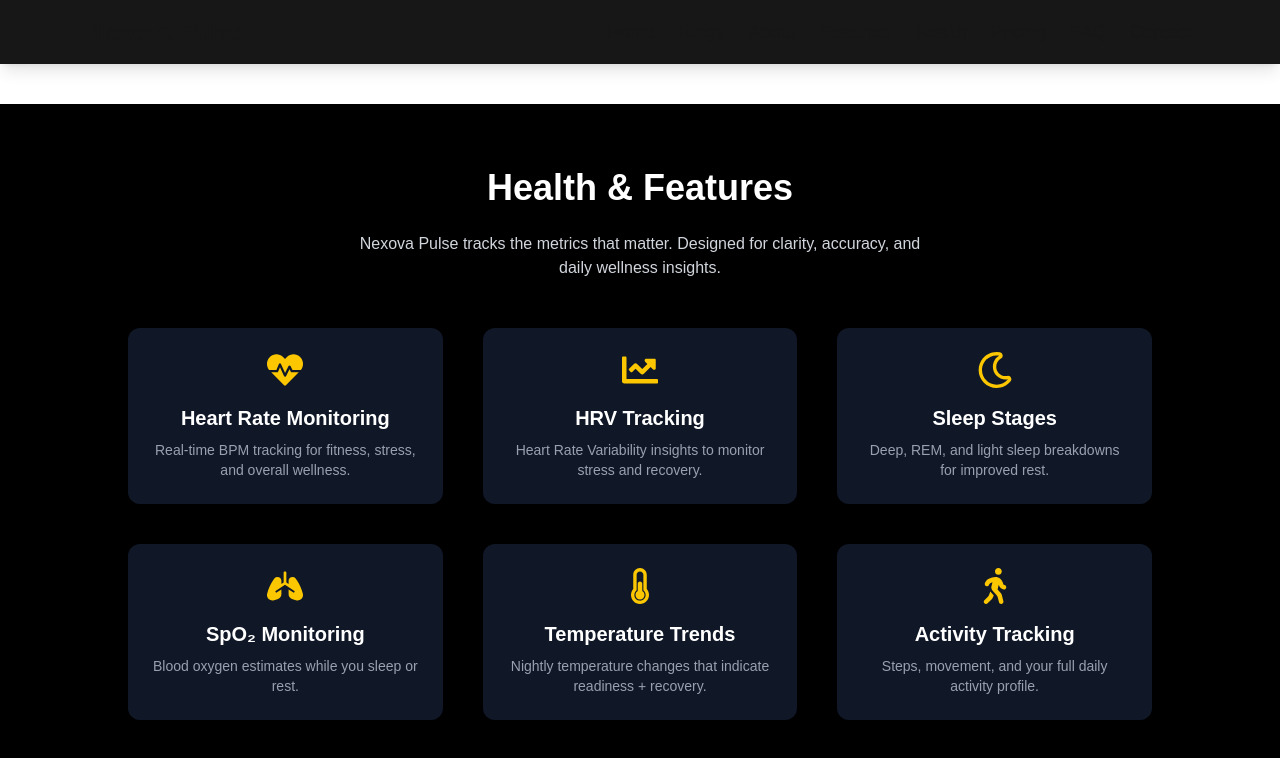
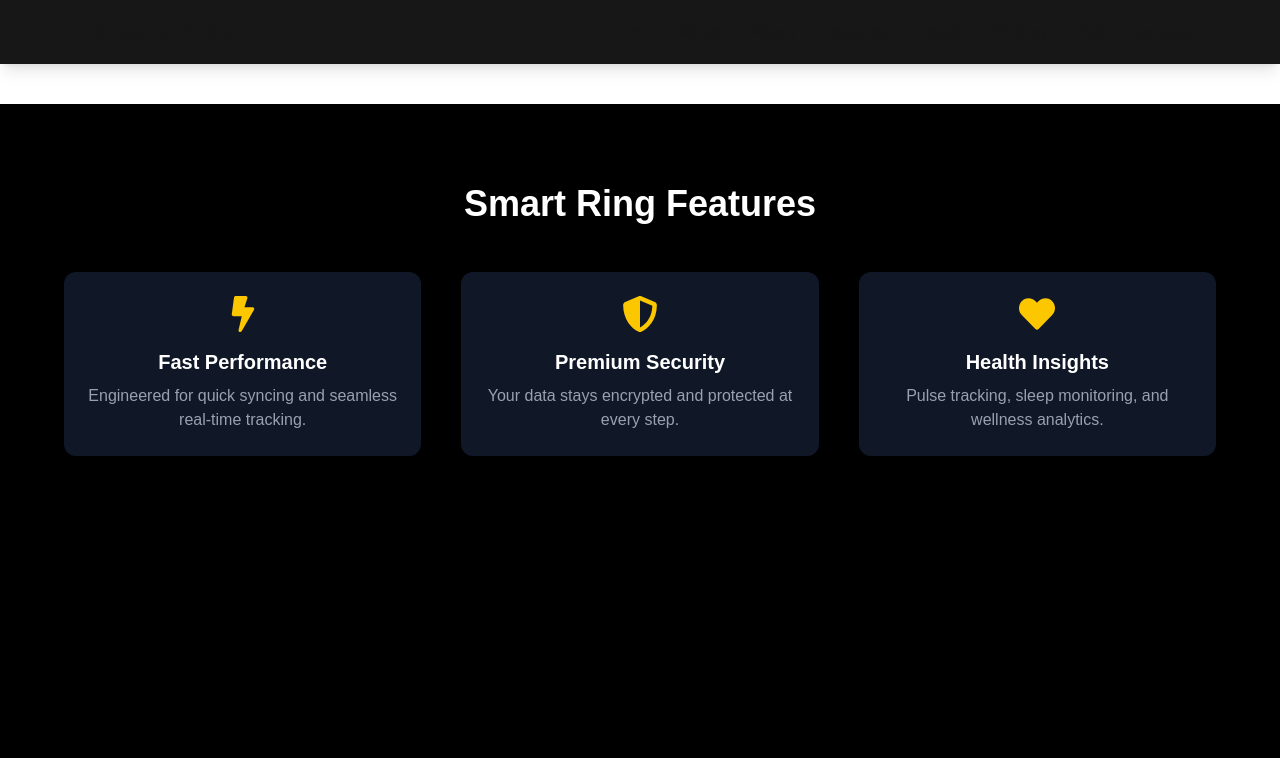
Before and after one commit to wendy10476-collab/nexova-clean, a Next.js app: page /features in a window 1280 px wide. Shown: the top 758 px of the page. Built offline with nearby package versions, Linux system fonts and the light colour scheme.

Commit message:
Replace Features page

```diff
--- a/app/features/page.tsx
+++ b/app/features/page.tsx
@@ -1,42 +1,49 @@
-"use client";
+import { FaBolt, FaShieldAlt, FaHeart } from "react-icons/fa";
 
-import { FaHeartbeat, FaRegMoon, FaLungs, FaFire, FaThermometerHalf, FaWalking, FaBatteryFull, FaChartLine } from "react-icons/fa";
+type FeatureCardProps = {
+  icon: React.ReactNode;
+  title: string;
+  text: string;
+};
 
-export default function Features() {
+function FeatureCard({ icon, title, text }: FeatureCardProps) {
   return (
-    <main className="min-h-screen bg-black text-white flex flex-col items-center p-6 fade-in">
+    <div className="bg-gray-900 p-6 rounded-xl text-center shadow-lg hover:bg-gray-800 transition">
+      <div className="text-4xl text-yellow-400 mb-4 flex justify-center">
+        {icon}
+      </div>
+      <h3 className="text-xl font-semibold mb-2">{title}</h3>
+      <p className="text-gray-400">{text}</p>
+    </div>
+  );
+}
 
-      <h1 className="text-4xl font-bold mt-10 mb-6">Health & Features</h1>
-      <p className="text-gray-300 max-w-xl text-center mb-12">
-        Nexova Pulse tracks the metrics that matter. Designed for clarity, accuracy, and daily wellness insights.
-      </p>
+export default function FeaturesPage() {
+  return (
+    <main className="min-h-screen bg-black text-white py-20 px-6">
+      <h1 className="text-4xl font-bold text-center mb-12">
+        Smart Ring Features
+      </h1>
 
-      <section className="grid grid-cols-1 sm:grid-cols-2 lg:grid-cols-3 gap-10 max-w-5xl">
-        <FeatureCard icon={<FaHeartbeat />} title="Heart Rate Monitoring" text="Real-time BPM tracking for fitness, stress, and overall wellness." />
-        <FeatureCard icon={<FaChartLine />} title="HRV Tracking" text="Heart Rate Variability insights to monitor stress and recovery." />
-        <FeatureCard icon={<FaRegMoon />} title="Sleep Stages" text="Deep, REM, and light sleep breakdowns for improved rest." />
-        <FeatureCard icon={<FaLungs />} title="SpO₂ Monitoring" text="Blood oxygen estimates while you sleep or rest." />
-        <FeatureCard icon={<FaThermometerHalf />} title="Temperature Trends" text="Nightly temperature changes that indicate readiness + recovery." />
-        <FeatureCard icon={<FaWalking />} title="Activity Tracking" text="Steps, movement, and your full daily activity profile." />
-        <FeatureCard icon={<FaFire />} title="Calorie Burn" text="Daily energy burn estimates to help balance your routine." />
-        <FeatureCard icon={<FaBatteryFull />} title="Long Battery Life" text="A multi-day battery so you can focus on life, not charging." />
-      </section>
+      <div className="grid grid-cols-1 md:grid-cols-3 gap-10 max-w-6xl mx-auto">
+        <FeatureCard
+          icon={<FaBolt />}
+          title="Fast Performance"
+          text="Engineered for quick syncing and seamless real-time tracking."
+        />
 
-      <style jsx>{`
-        .fade-in { opacity: 0; animation: fadeIn 1s ease-out forwards; }
-        @keyframes fadeIn { to { opacity: 1; } }
-      `}</style>
+        <FeatureCard
+          icon={<FaShieldAlt />}
+          title="Premium Security"
+          text="Your data stays encrypted and protected at every step."
+        />
 
+        <FeatureCard
+          icon={<FaHeart />}
+          title="Health Insights"
+          text="Pulse tracking, sleep monitoring, and wellness analytics."
+        />
+      </div>
     </main>
   );
 }
-
-function FeatureCard({ icon, title, text }) {
-  return (
-    <div className="bg-gray-900 p-6 rounded-xl text-center shadow-lg hover:bg-gray-800 transition">
-      <div className="text-4xl text-yellow-400 mb-4 flex justify-center">{icon}</div>
-      <h2 className="text-xl font-semibold mb-2">{title}</h2>
-      <p className="text-gray-400 text-sm">{text}</p>
-    </div>
-  );
-}
```
